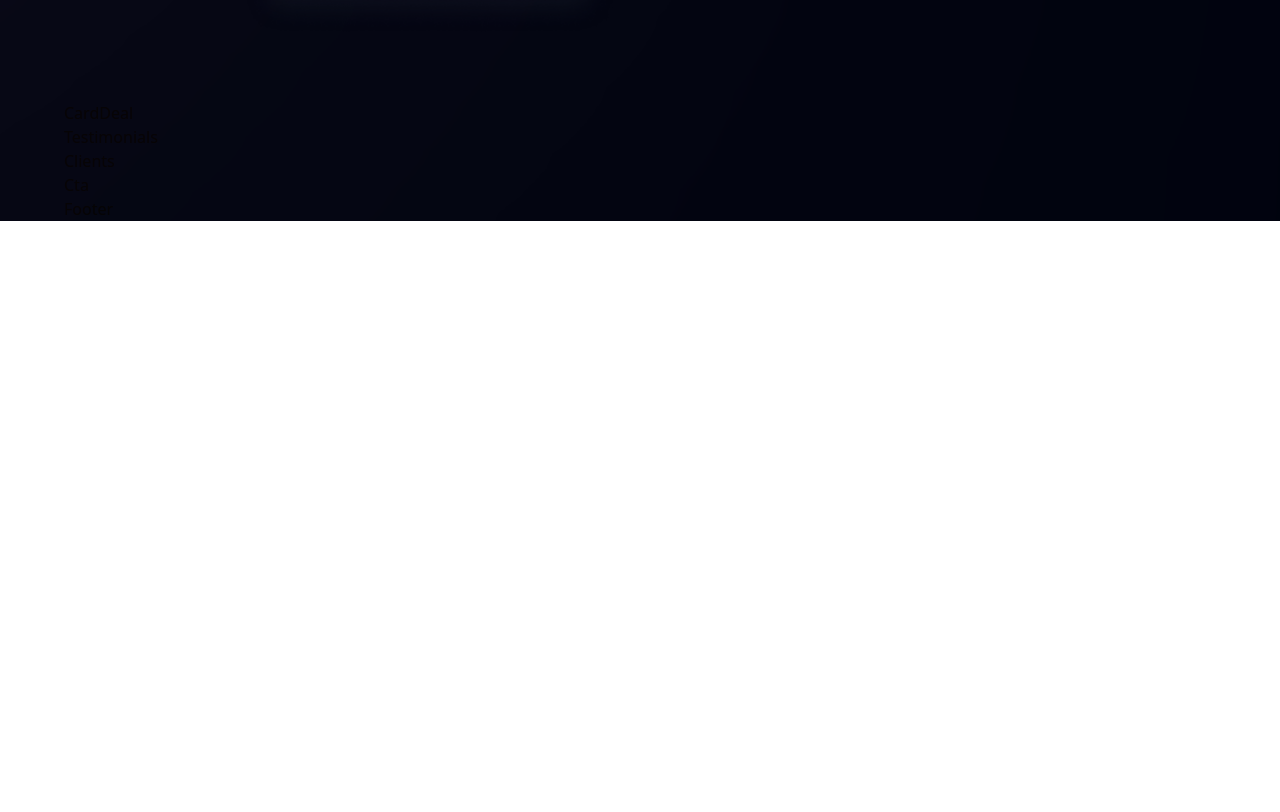
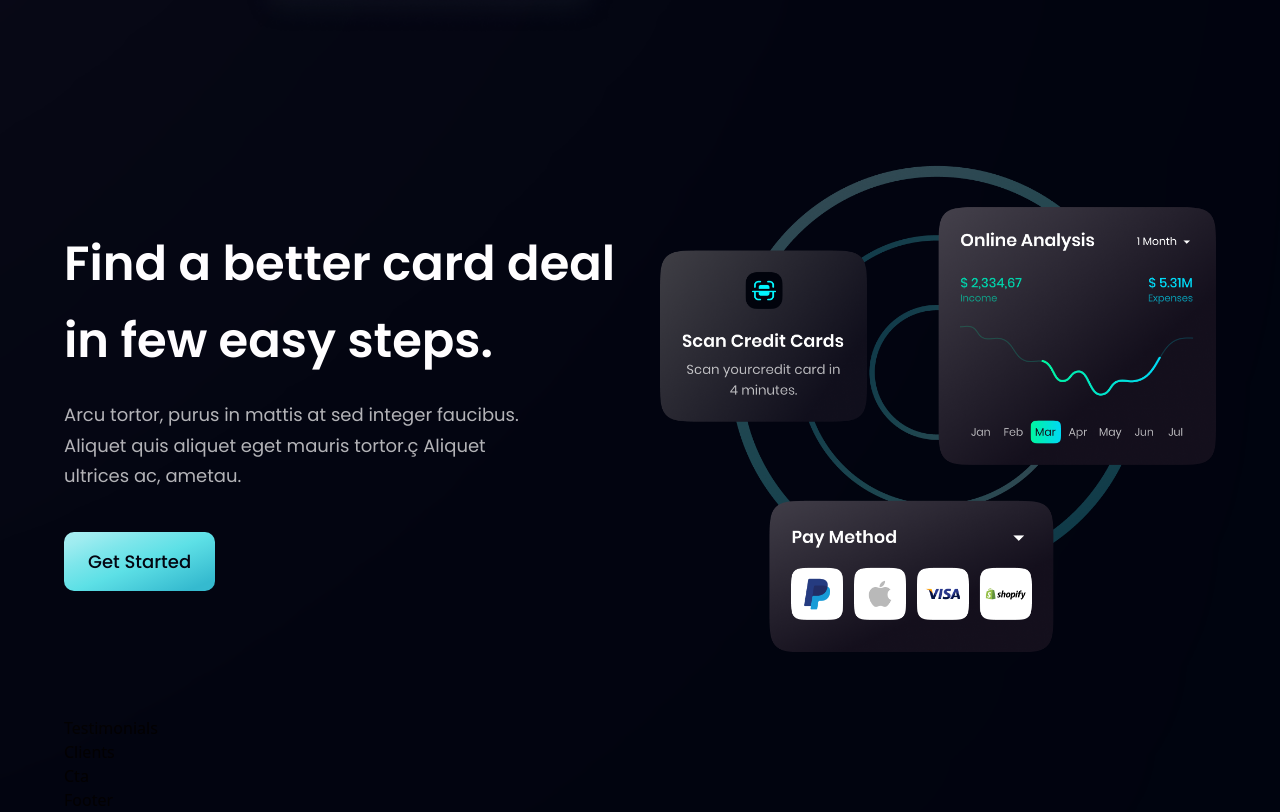
Before and after one commit to ndayishimiyeeric/Bank-app, a React (Vite) app: page / in a window 1280 px wide. Shown: the part 2088-2900 px from the top of the page. Before the commit the page ends 2309 px from the top, so only its background shows below. Built offline with nearby package versions, Linux system fonts and the light colour scheme.

Commit message:
Add Deal card

```diff
--- a/src/components/Business.jsx
+++ b/src/components/Business.jsx
@@ -17,7 +17,7 @@
           of credit cards on the market.
         </p>
         <Button
-          styles="mt-10 rounded-[7px]"
+          styles="mt-10 rounded-[10px]"
           type="button"
           title="Get Started"
         />
--- a/src/components/CardDeal.jsx
+++ b/src/components/CardDeal.jsx
@@ -1,7 +1,30 @@
-import React from 'react';
+import styles, { layout } from '../styles';
+import Button from './Button';
+import { card } from '../assets';
 
 function CardDeal() {
-  return <div>CardDeal</div>;
+  return (
+    <section className={`${layout.section}`}>
+      <div className={`${layout.sectionInfo}`}>
+        <h2 className={`${styles.heading2}`}>
+          Find a better card deal <br className="sm:block hidden" /> in few easy
+          steps.
+        </h2>
+        <p className={`${styles.paragraph} max-w-[470px] mt-5`}>
+          Arcu tortor, purus in mattis at sed integer faucibus. Aliquet quis
+          aliquet eget mauris tortor.ç Aliquet ultrices ac, ametau.
+        </p>
+        <Button
+          styles="mt-10 rounded-[10px]"
+          type="button"
+          title="Get Started"
+        />
+      </div>
+      <div className={`${layout.sectionImg}`}>
+        <img src={card} alt="card" className="w-[100%] h-[100%]" />
+      </div>
+    </section>
+  );
 }
 
 export default CardDeal;
```
